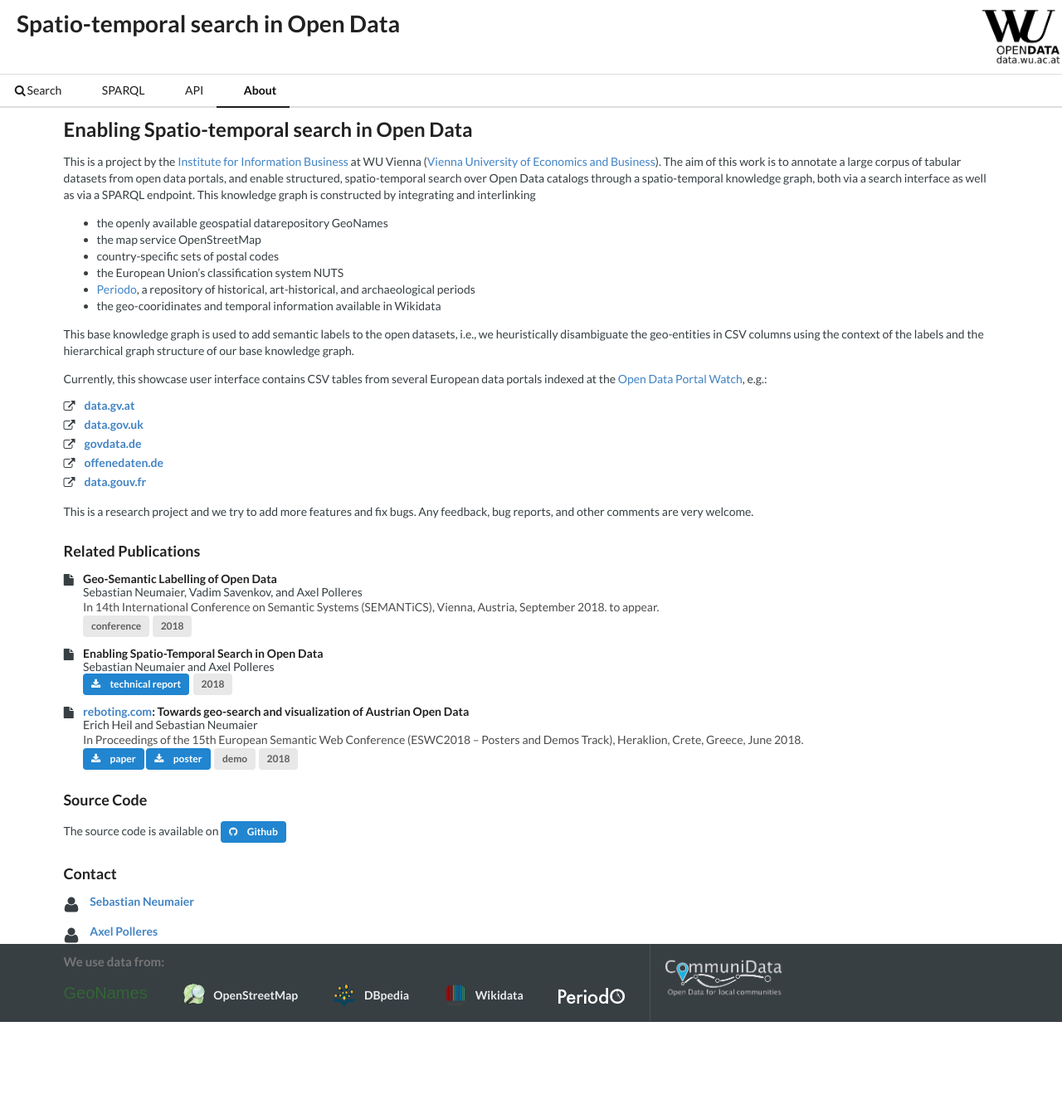
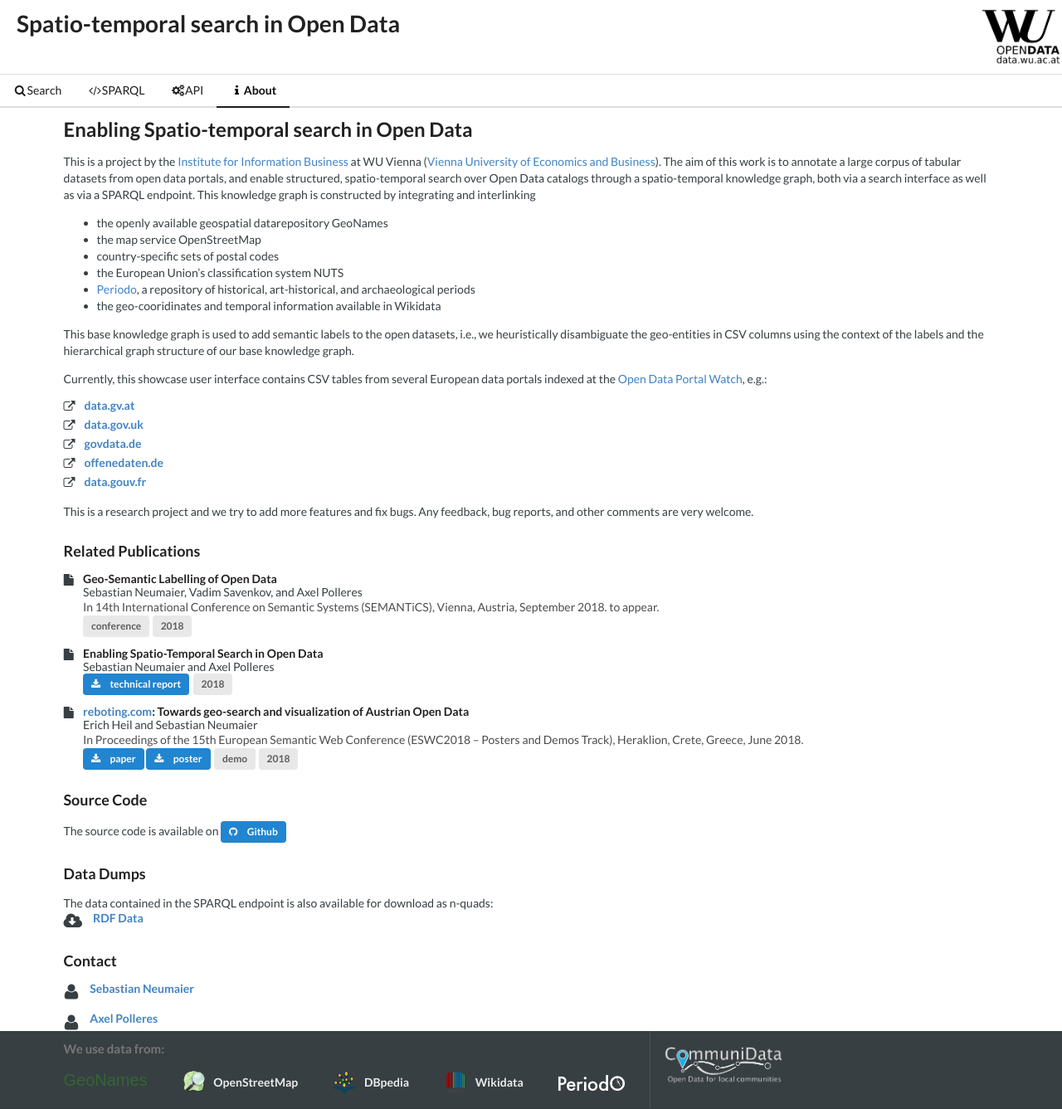
Before and after one commit to sebneu/geolabelling, a Python web app: template ui/templates/about.jinja in a window 1280 px wide. Shown: the whole page at 83% size. Before the commit the page ends 1232 px from the top, so only its background shows below. Run offline with Jinja, Linux system fonts and the light colour scheme; the template is opened without the code that fills it, so the values that code supplies are empty; some libraries are stand-ins or nearby versions.

Commit message:
added link to data dumps

```diff
--- a/ui/templates/about.jinja
+++ b/ui/templates/about.jinja
@@ -132,6 +132,19 @@
         </div></a>
     </div>
 
+    <h3 class="ui header">Data Dumps</h3>
+    <div class="container ui">
+        The data contained in the SPARQL endpoint is also available for download as n-quads:
+        <div class="ui relaxed list">
+            <div class="item">
+                <i class="large cloud download middle aligned icon"></i>
+                <div class="content">
+                    <a href="http://data.wu.ac.at/odgraphsearch/data/" class="header">RDF Data</a>
+                </div>
+            </div>
+        </div>
+    </div>
+
     <h3 class="ui header">Contact</h3>
     <div class="ui relaxed list">
         <div class="item">
--- a/ui/templates/base_layout.jinja
+++ b/ui/templates/base_layout.jinja
@@ -59,9 +59,9 @@
         <nav id="mainnav" class="ui  fluid secondary stackable pointing icon menu " >
             {% set navigation_bar = [
                     ('ui.index','search', 'Search', 'search'),
-                    ('ui.sparql','sparql', "SPARQL", 'sparql'),
-                    ('ui.api','api', "API", 'api'),
-                    ('ui.about','about', 'About', 'about')
+                    ('ui.sparql','sparql', "SPARQL", 'code'),
+                    ('ui.api','api', "API", 'cogs'),
+                    ('ui.about','about', 'About', 'info')
                 ]
             -%}
                 {#,
```
